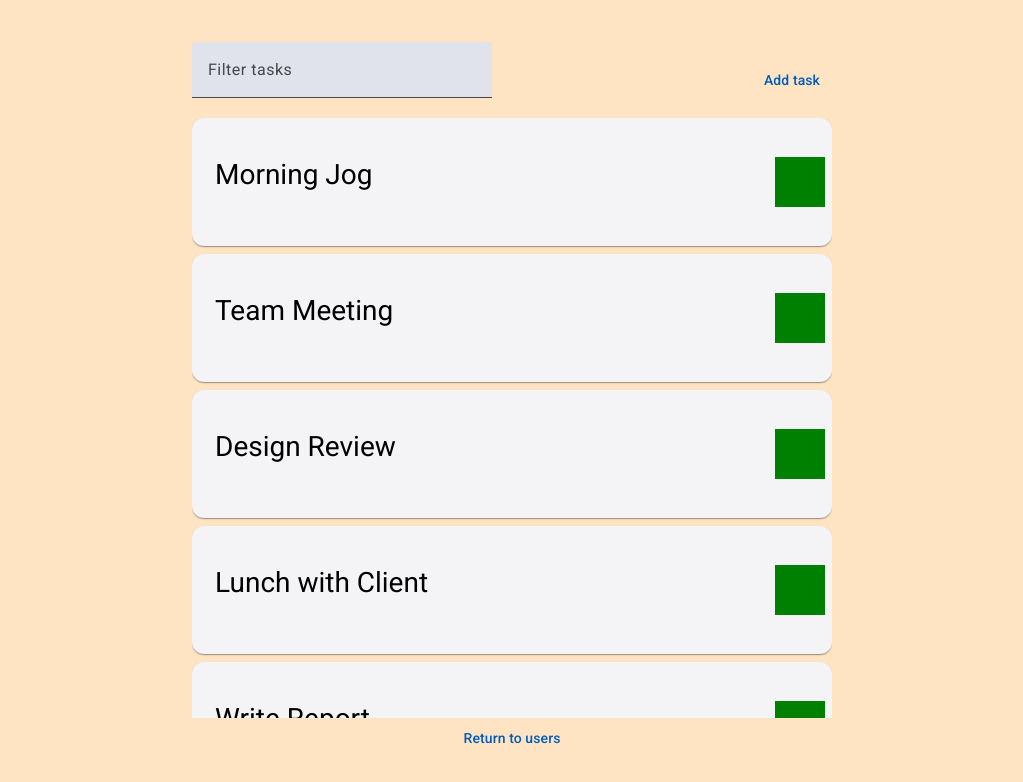
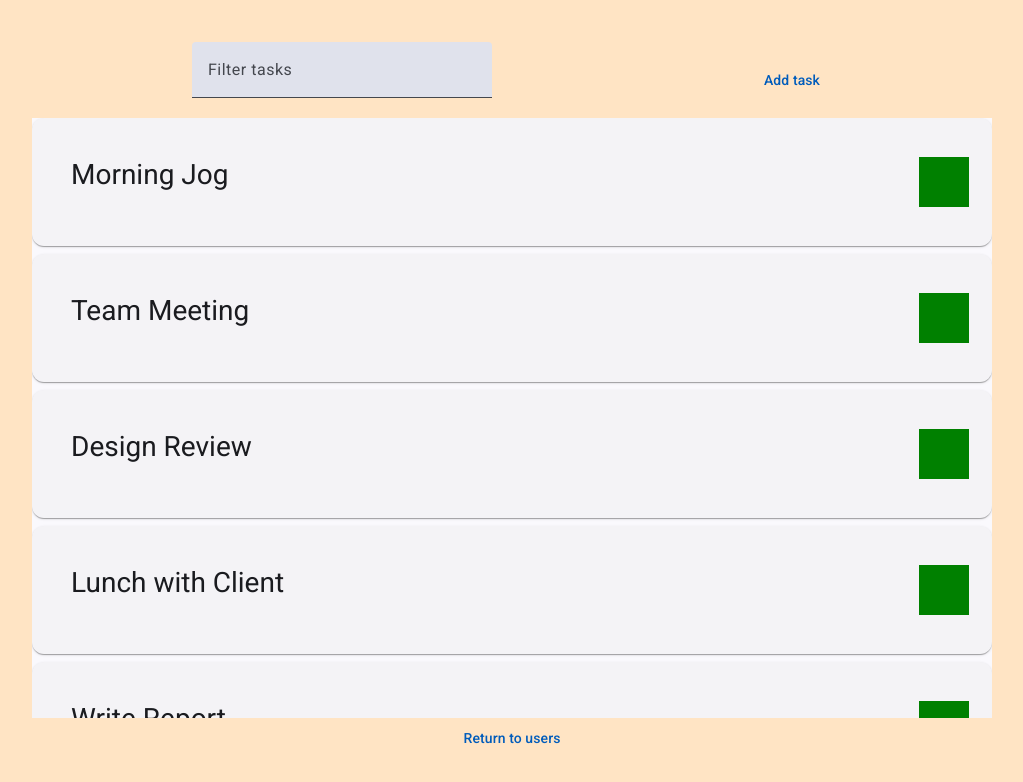
Before and after one commit to abanardi/angular-task-app, an Angular app: page /tasks in a window 1280 px wide. Shown: the top 782 px of the page, without its empty margins (128-1151 px from the left). Built offline with nearby package versions, Linux system fonts and the light colour scheme.

Commit message:
Added drawer to tasks page

```diff
--- a/src/app/components/task-list/task-list.component.html
+++ b/src/app/components/task-list/task-list.component.html
@@ -1,6 +1,19 @@
-<div class="task-list-container">
-  @for(task of (userTasks | async); track task){
-  <app-task-card [task]="task"></app-task-card>
+<mat-drawer-container>
+  <mat-drawer
+    class="details-drawer"
+    [opened]="drawerOpened"
+    mode="side"
+    position="end"
+  >
+    Drawer
+  </mat-drawer>
 
-  }
-</div>
+  <mat-drawer-content>
+    <div class="task-list-container">
+      @for(task of (userTasks | async); track task){
+      <app-task-card [task]="task" (click)="clickTask(task)"></app-task-card>
+
+      }
+    </div>
+  </mat-drawer-content>
+</mat-drawer-container>
--- a/src/app/components/task-list/task-list.component.scss
+++ b/src/app/components/task-list/task-list.component.scss
@@ -7,3 +7,19 @@
   // align-items: center;
   overflow: auto;
 }
+
+details-drawer {
+  height: 100%;
+}
+
+mat-drawer-container {
+  height: 100%;
+}
+
+mat-drawer {
+  background-color: azure;
+}
+
+app-task-card:hover {
+  cursor: pointer;
+}
--- a/src/app/components/task-list/task-list.component.ts
+++ b/src/app/components/task-list/task-list.component.ts
@@ -9,6 +9,7 @@ import { UserTaskListService } from '../../services/user-task-list.service';
 import { OnInit } from '@angular/core';
 import { AsyncPipe } from '@angular/common';
 import { ActivatedRoute } from '@angular/router';
+import { MatSidenavModule } from '@angular/material/sidenav';
 
 @Component({
   selector: 'app-task-list',
@@ -19,6 +20,7 @@ import { ActivatedRoute } from '@angular/router';
     MatFormFieldModule,
     MatInputModule,
     AsyncPipe,
+    MatSidenavModule,
   ],
   templateUrl: './task-list.component.html',
   styleUrl: './task-list.component.scss',
@@ -26,11 +28,18 @@ import { ActivatedRoute } from '@angular/router';
 export class TaskListComponent implements OnInit {
   userTasks: Observable<Task[]> = of([]);
   userId: any = '';
+  drawerOpened: boolean = false;
 
   constructor(
     private userTaskListService: UserTaskListService,
     private activatedRoute: ActivatedRoute
   ) {}
+
+  clickTask(stuff: any) {
+    console.log('What the fuck');
+    console.log(stuff);
+    this.drawerOpened = !this.drawerOpened;
+  }
 
   getUserTasks() {
     this.userTasks = this.userTaskListService.getTasks();
--- a/src/app/components/tasks-page/tasks-page.component.scss
+++ b/src/app/components/tasks-page/tasks-page.component.scss
@@ -9,7 +9,7 @@
 }
 
 .task-list-wrapper {
-  width: 50%;
+  width: 75%;
   height: 75%;
 }
 
```
